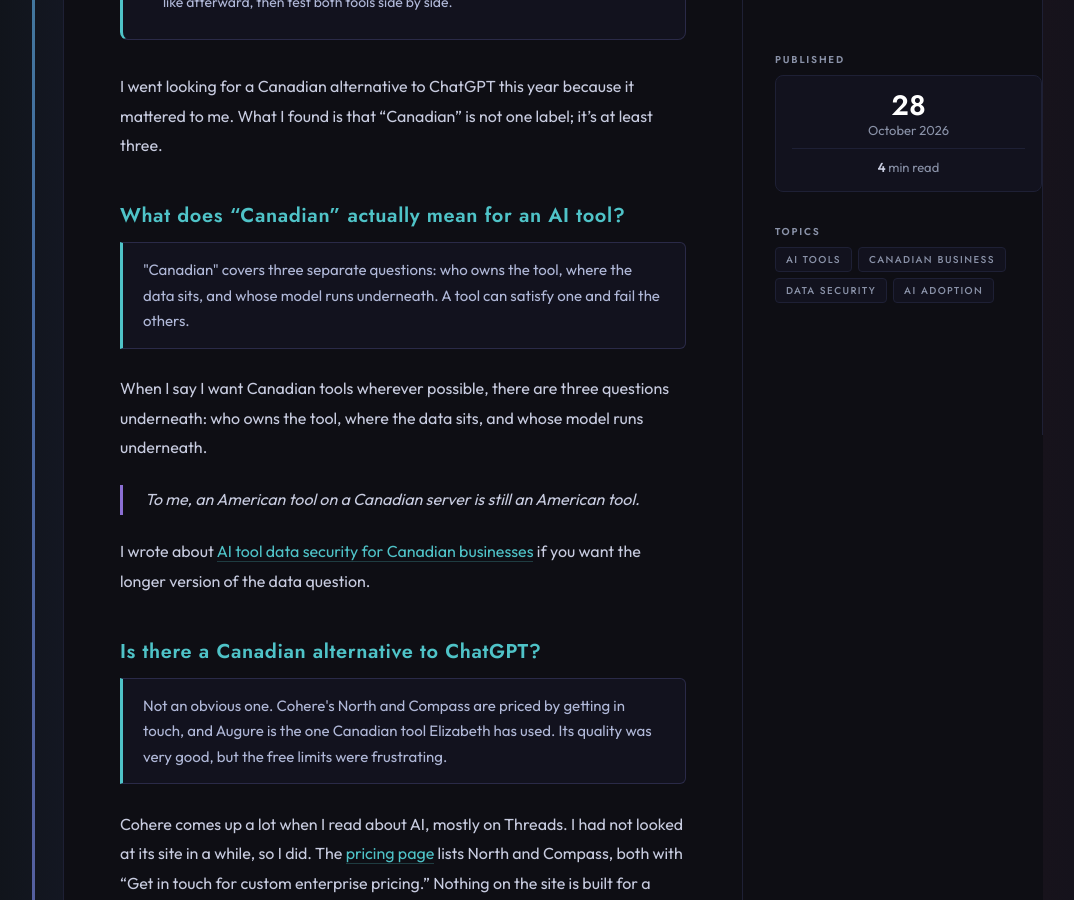
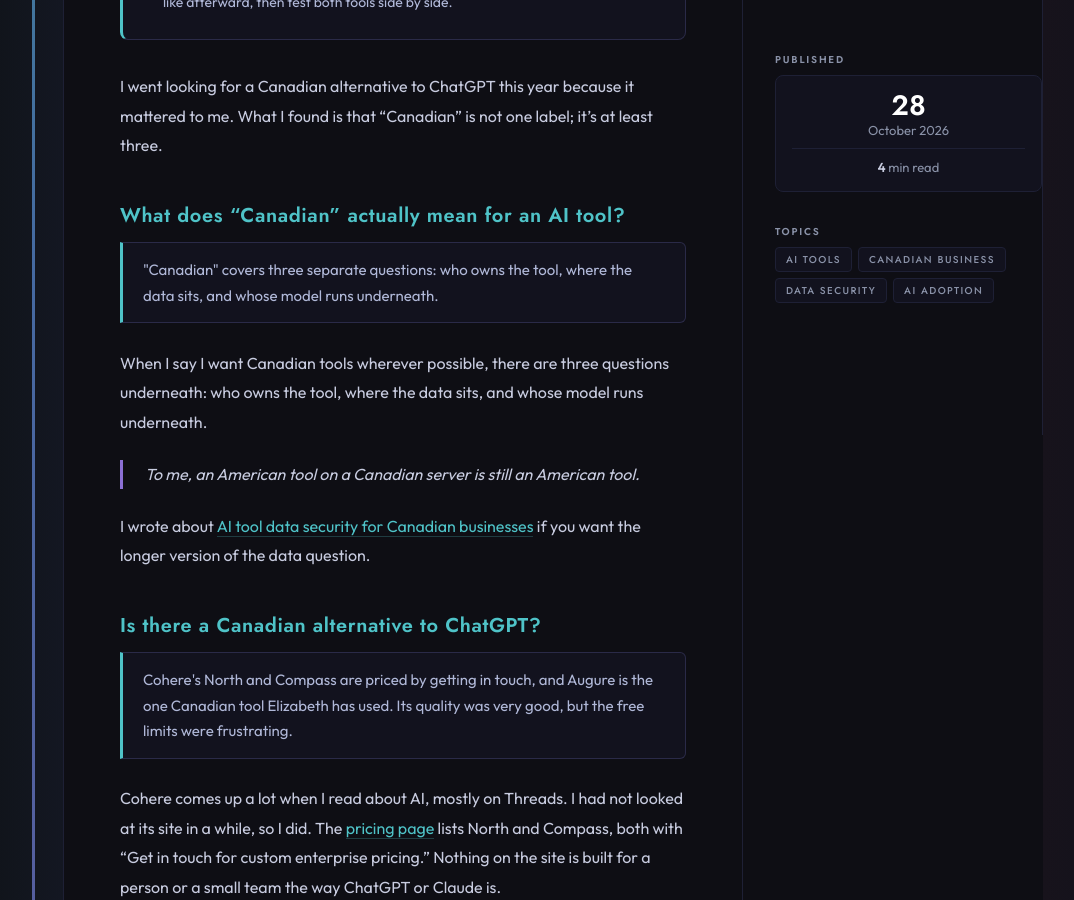
Before and after one commit to elizabethlemoine33-commits/bynorthlight-site, a Jekyll site: the page built from blog/canadian-alternative-to-chatgpt.md, in a window 1280 px wide and 900 px high, scrolled down 708 px. Shown: the whole window, without its empty margins (87-1161 px from the left). Built offline with Jekyll 4.4.1, drawn with Linux system fonts in a browser that asks for light colours; some of the changed text lies outside the part shown.

Commit message:
fix(blog): remove three lines the polish step added to the Canadian alternatives post (#56)
The added last sentence after "Name a tool for what it is.", "A tool can satisfy one and fail the
others." and "Not an obvious one." were not in Elizabeth's words or the approved brief.

Co-authored-by: Claude Sonnet 5.5 <noreply@anthropic.com>

```diff
--- a/blog/canadian-alternative-to-chatgpt.md
+++ b/blog/canadian-alternative-to-chatgpt.md
@@ -50,7 +50,7 @@ I went looking for a Canadian alternative to ChatGPT this year because it matter
 ## What does "Canadian" actually mean for an AI tool?
 
 <div class="answer-block">
-<p>"Canadian" covers three separate questions: who owns the tool, where the data sits, and whose model runs underneath. A tool can satisfy one and fail the others.</p>
+<p>"Canadian" covers three separate questions: who owns the tool, where the data sits, and whose model runs underneath.</p>
 </div>
 
 When I say I want Canadian tools wherever possible, there are three questions underneath: who owns the tool, where the data sits, and whose model runs underneath.
@@ -62,7 +62,7 @@ I wrote about [AI tool data security for Canadian businesses](/blog/ai-tool-data
 ## Is there a Canadian alternative to ChatGPT?
 
 <div class="answer-block">
-<p>Not an obvious one. Cohere's North and Compass are priced by getting in touch, and Augure is the one Canadian tool Elizabeth has used. Its quality was very good, but the free limits were frustrating.</p>
+<p>Cohere's North and Compass are priced by getting in touch, and Augure is the one Canadian tool Elizabeth has used. Its quality was very good, but the free limits were frustrating.</p>
 </div>
 
 Cohere comes up a lot when I read about AI, mostly on Threads. I had not looked at its site in a while, so I did. The [pricing page](https://cohere.com/pricing){:rel="noopener"} lists North and Compass, both with "Get in touch for custom enterprise pricing." Nothing on the site is built for a person or a small team the way ChatGPT or Claude is.
@@ -96,5 +96,3 @@ If it looks like today, only on a Canadian tool, that's okay.
 Then test. Same information, same prompt, how does it perform? Run it in both tools and compare. It may make sense to switch one use case and not others. I also wrote an AI adoption checklist for Canadian businesses [here](/blog/ai-adoption-checklist-canadian-businesses-2026.html).
 
 > Name a tool for what it is.
-
-Whatever you choose, know who owns it, where the data sits, and whose model runs underneath.
```
